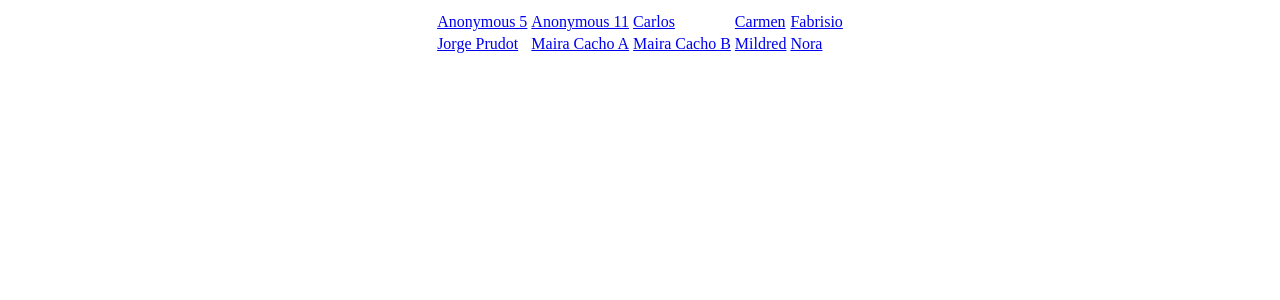
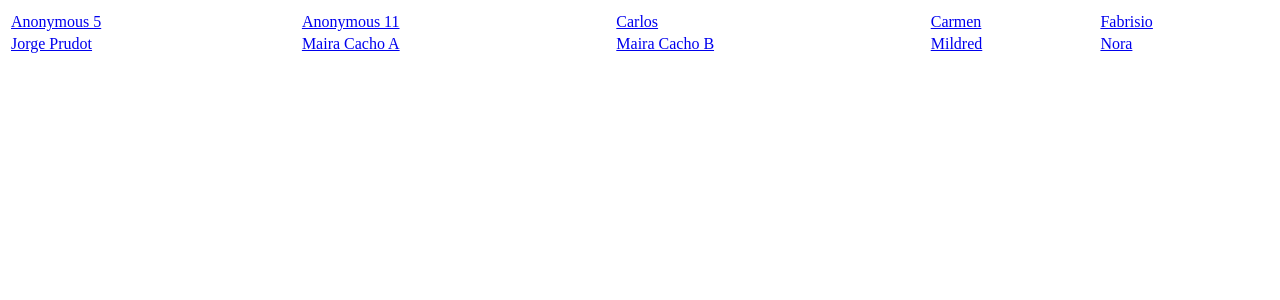
Before and after one commit to josdchavez/josdchavez.github.io, a Jekyll site: the page thesis/index.html, which Jekyll copies as it is, in a window 1280 px wide. Shown: the top 300 px of the page. Built offline with Jekyll 4.4.1, drawn with Linux system fonts in a browser that asks for light colours.

Commit message:
Update index.html

```diff
--- a/thesis/index.html
+++ b/thesis/index.html
@@ -10,7 +10,7 @@ table, th, td {
 </head>
 <body>
 
-<table style="width: auto">
+<table style="width:100%">
 
   <tr>
   </tr>
```
